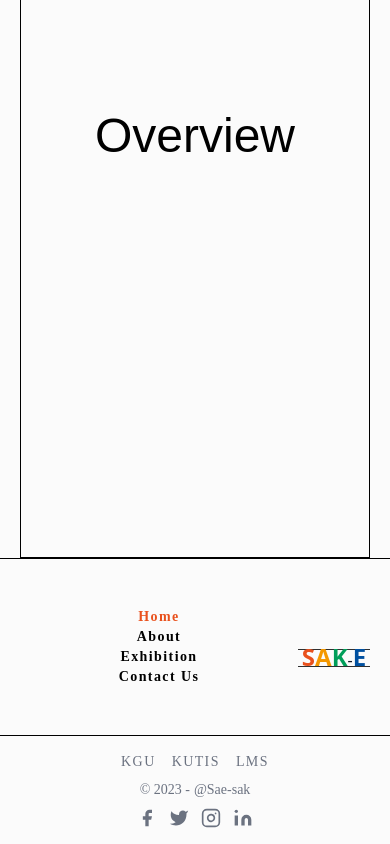
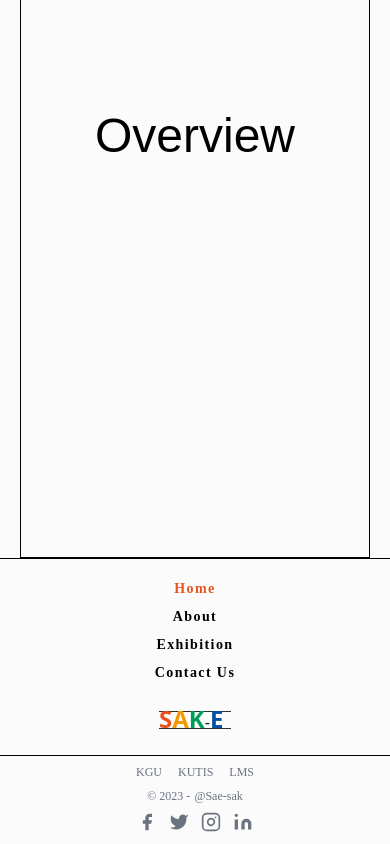
Before and after one commit to Sae-sak/SAK-Exhibition, a Next.js app: page /home in a window 390 px wide. Shown: the part 3734-4578 px from the top of the page. Built offline with nearby package versions, Linux system fonts and the light colour scheme; a web font is replaced by a local one.

Commit message:
Update Footer component breakpoints and font size

```diff
--- a/src/layouts/Footer/FooterItem/Copywrite.tsx
+++ b/src/layouts/Footer/FooterItem/Copywrite.tsx
@@ -1,6 +1,6 @@
 export default function Copywrite() {
   return (
-    <div className="text-sm text-center text-gray-500 font-body dark:text-gray-300 sm:ml-6 sm:text-left">
+    <div className="text-xs text-center text-gray-500 font-body dark:text-gray-300 sm:ml-6 sm:text-left">
       <span>© 2023 -</span>
       <a
         href="https://github.com/Sae-sak/SAK-Exhibition"
--- a/src/layouts/Footer/FooterItem/KGULinks.tsx
+++ b/src/layouts/Footer/FooterItem/KGULinks.tsx
@@ -1,6 +1,6 @@
 export default function KGULinks() {
   return (
-    <p className="gap-4 text-sm tracking-widest text-gray-500 dark:text-gray-300 font-body row-center sm:text-left">
+    <p className="gap-4 text-xs text-gray-500 dark:text-gray-300 font-body row-center sm:text-left">
       <a
         href={"http://www.kyonggi.ac.kr/KyonggiUp.kgu"}
         className="text-gray-500 dark:text-gray-300"
--- a/src/layouts/Footer/MainFooter.tsx
+++ b/src/layouts/Footer/MainFooter.tsx
@@ -3,9 +3,9 @@ import NavLink from "./FooterItem/NavLink";
 
 export default function MainFooter() {
   return (
-    <div className="container flex flex-wrap justify-between px-5 py-12 mx-auto md:items-center lg:items-start md:flex-row md:flex-nowrap">
+    <div className="container flex-wrap gap-5 px-5 py-5 mx-auto col-center md:justify-between md:flex-row md:gap-0">
       {/* 네비게이션 */}
-      <div className="flex flex-wrap flex-grow order-first my-auto text-center md:pr-32 md:text-left ">
+      <div className="flex flex-wrap flex-grow order-first gap-2 my-auto text-center md:pr-32 md:text-left md:gap-0">
         <NavLink linkpath={"home"} name={"Home"} />
         <NavLink linkpath={"about"} name={"About"} />
         <NavLink linkpath={"exhibition"} name={"Exhibition"} />
@@ -13,7 +13,7 @@ export default function MainFooter() {
       </div>
 
       {/* 로고 */}
-      <div className="gap-6 mx-auto mt-5 text-center lg:pl-10 row-center md:mx-0 md:text-left md:mt-0">
+      <div className="col-center">
         <Logo />
       </div>
     </div>
--- a/src/layouts/Footer/SimpleFooter.tsx
+++ b/src/layouts/Footer/SimpleFooter.tsx
@@ -6,7 +6,7 @@ export default function SimpleFooter() {
   return (
     <footer className="border-t">
       {/* sub footer */}
-      <div className="container flex-wrap gap-2 px-5 py-4 mx-auto col-center sm:flex-row">
+      <div className="container flex-wrap gap-2 px-5 py-2 mx-auto col-center sm:flex-row">
         <KGULinks />
         <Copywrite />
         <SNS />
```
